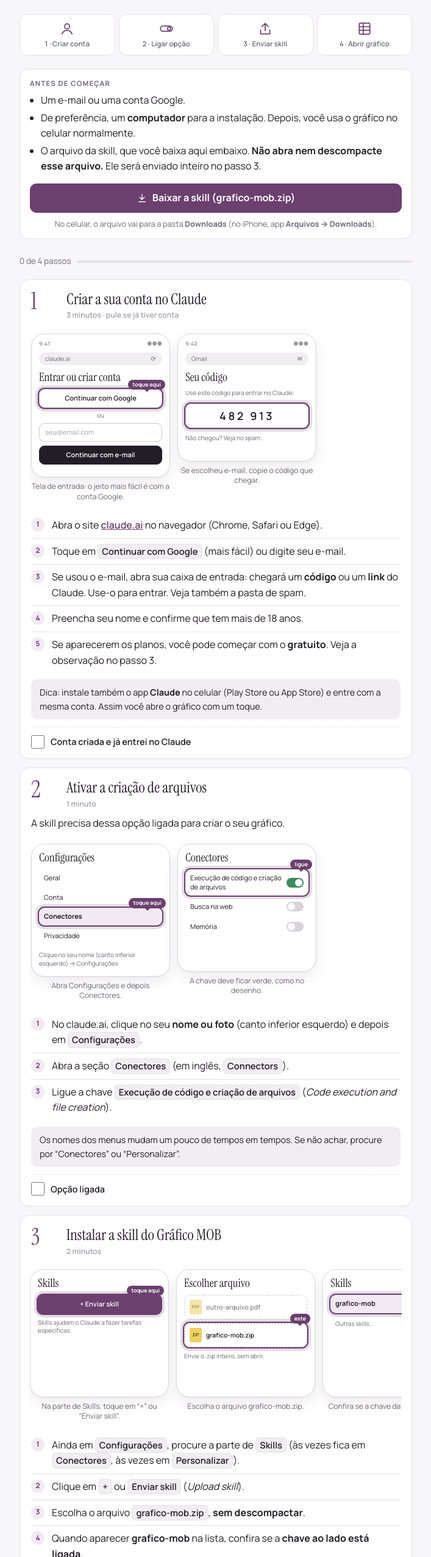
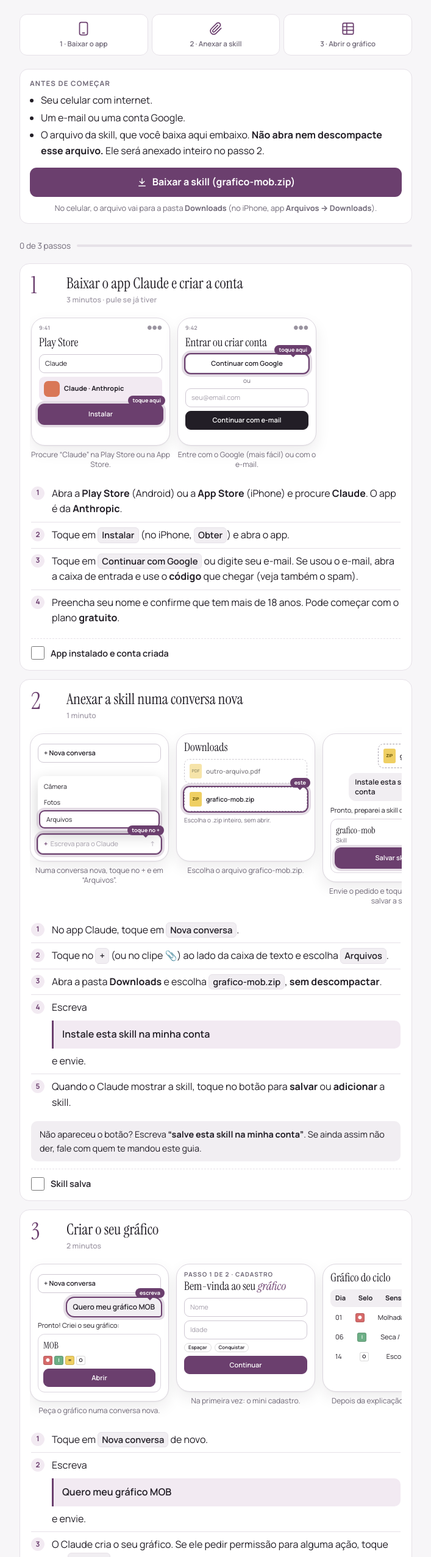
Before and after one commit to lirio-studio/mobpratico, a plain HTML site: page index.html in a window 1280 px wide. Shown: the part 246-2800 px from the top of the page at 61% size, without its empty margins (286-993 px from the left). Drawn offline with Linux system fonts and the light colour scheme.

Commit message:
Guia simplificado para instalar pelo celular
Co-Authored-By: Claude Opus 5.5 <noreply@anthropic.com>
Claude-Session: https://claude.ai/code/session_01XJhsN4pHYkNPaE5cixs79T

```diff
--- a/index.html
+++ b/index.html
@@ -127,22 +127,21 @@ h3{font-family:var(--f-display);font-weight:400;font-size:1.6rem;margin:34px 0 1
 <body>
 <div class="wrap">
   <div class="hero-logo"><span class="mob-tile" aria-hidden="true">MOB</span></div>
-  <div class="eyebrow">Passo a passo · cerca de 10 minutos</div>
+  <div class="eyebrow">Passo a passo · pelo celular · cerca de 5 minutos</div>
   <h1>Como instalar o <i>Gráfico MOB</i> no Claude</h1>
-  <p class="lead">Ao final, você terá o seu próprio gráfico do Método Billings dentro do Claude, com os registros salvos na sua conta e visíveis só para você.</p>
-  <div class="journey" aria-label="Resumo dos passos">
-    <div><svg viewBox="0 0 24 24"><circle cx="12" cy="8.5" r="3.8"/><path d="M4.5 20c1.4-3.6 4.2-5.4 7.5-5.4s6.1 1.8 7.5 5.4"/></svg>1 · Criar conta</div>
-    <div><svg viewBox="0 0 24 24"><rect x="3" y="8" width="18" height="8" rx="4"/><circle cx="16" cy="12" r="2.4"/></svg>2 · Ligar opção</div>
-    <div><svg viewBox="0 0 24 24"><path d="M12 15V4M7 9l5-5 5 5M5 14v6h14v-6"/></svg>3 · Enviar skill</div>
-    <div><svg viewBox="0 0 24 24"><rect x="4" y="3.5" width="16" height="17" rx="2"/><path d="M4 9h16M4 14.5h16M10 3.5v17"/></svg>4 · Abrir gráfico</div>
+  <p class="lead">Ao final, você terá o seu próprio gráfico do Método Billings dentro do app Claude, com os registros salvos na sua conta e visíveis só para você.</p>
+  <div class="journey" aria-label="Resumo dos passos" style="grid-template-columns:repeat(3,1fr)">
+    <div><svg viewBox="0 0 24 24"><rect x="6" y="2.5" width="12" height="19" rx="2.5"/><path d="M10.5 18.5h3"/></svg>1 · Baixar o app</div>
+    <div><svg viewBox="0 0 24 24"><path d="M20 11.5l-7.6 7.6a5 5 0 0 1-7.1-7.1l8-8a3.3 3.3 0 0 1 4.7 4.7l-8 8a1.7 1.7 0 0 1-2.4-2.4l7.4-7.4"/></svg>2 · Anexar a skill</div>
+    <div><svg viewBox="0 0 24 24"><rect x="4" y="3.5" width="16" height="17" rx="2"/><path d="M4 9h16M4 14.5h16M10 3.5v17"/></svg>3 · Abrir o gráfico</div>
   </div>
 
   <div class="need">
     <b class="t">Antes de começar</b>
     <ul>
+      <li>Seu celular com internet.</li>
       <li>Um e-mail ou uma conta Google.</li>
-      <li>De preferência, um <b>computador</b> para a instalação. Depois, você usa o gráfico no celular normalmente.</li>
-      <li>O arquivo da skill, que você baixa aqui embaixo. <b>Não abra nem descompacte esse arquivo.</b> Ele será enviado inteiro no passo 3.</li>
+      <li>O arquivo da skill, que você baixa aqui embaixo. <b>Não abra nem descompacte esse arquivo.</b> Ele será anexado inteiro no passo 2.</li>
     </ul>
     <a class="btn dl" href="grafico-mob.zip" download>
       <svg viewBox="0 0 24 24" width="18" height="18" fill="none" stroke="currentColor" stroke-width="1.8" stroke-linecap="round" stroke-linejoin="round"><path d="M12 4v11M7 10l5 5 5-5M5 20h14"/></svg>
@@ -152,91 +151,71 @@ h3{font-family:var(--f-display);font-weight:400;font-size:1.6rem;margin:34px 0 1
     </ul>
   </div>
 
-  <div class="progress"><span id="progTxt">0 de 4 passos</span><div class="bar"><i id="progBar"></i></div></div>
+  <div class="progress"><span id="progTxt">0 de 3 passos</span><div class="bar"><i id="progBar"></i></div></div>
 
   <section class="step" id="s1">
-    <div class="step-h"><div class="num">1</div><div><h2>Criar a sua conta no Claude</h2><div class="time">3 minutos · pule se já tiver conta</div></div></div>
+    <div class="step-h"><div class="num">1</div><div><h2>Baixar o app Claude e criar a conta</h2><div class="time">3 minutos · pule se já tiver</div></div></div>
     <div class="ill">
-      <figure><div class="scr"><div class="sb"><span>9:41</span><span>●●●</span></div><div class="url"><span>claude.ai</span><span>⟳</span></div>
+      <figure><div class="scr"><div class="sb"><span>9:41</span><span>●●●</span></div><div class="ttl">Play Store</div>
+        <div class="fld2" style="color:#221E26">Claude</div>
+        <div class="li sel"><span style="display:flex;gap:7px;align-items:center"><b style="width:26px;height:26px;border-radius:7px;background:#D97757;display:inline-block"></b>Claude · Anthropic</span></div>
+        <div class="mb pl hl"><span class="tap">toque aqui</span>Instalar</div></div>
+        <figcaption>Procure “Claude” na Play Store ou na App Store.</figcaption></figure>
+      <figure><div class="scr"><div class="sb"><span>9:42</span><span>●●●</span></div>
         <div class="ttl">Entrar ou criar conta</div>
         <div class="mb hl"><span class="tap">toque aqui</span>Continuar com Google</div>
         <div class="sm" style="text-align:center;margin:6px 0">ou</div>
         <div class="fld2">seu@email.com</div><div class="mb dark">Continuar com e-mail</div></div>
-        <figcaption>Tela de entrada: o jeito mais fácil é com a conta Google.</figcaption></figure>
-      <figure><div class="scr"><div class="sb"><span>9:42</span><span>●●●</span></div><div class="url"><span>Gmail</span><span>✉</span></div>
-        <div class="ttl">Seu código</div><div class="sm">Use este código para entrar no Claude:</div>
-        <div class="mb hl" style="font-size:18px;letter-spacing:.2em;margin-top:10px">482 913</div>
-        <div class="sm" style="margin-top:10px">Não chegou? Veja no spam.</div></div>
-        <figcaption>Se escolheu e-mail, copie o código que chegar.</figcaption></figure>
+        <figcaption>Entre com o Google (mais fácil) ou com o e-mail.</figcaption></figure>
     </div><div class="swipe">deslize para o lado →</div>
     <ol class="do">
-      <li>Abra o site <a href="https://claude.ai" target="_blank" rel="noopener">claude.ai</a> no navegador (Chrome, Safari ou Edge).</li>
-      <li>Toque em <span class="k">Continuar com Google</span> (mais fácil) ou digite seu e-mail.</li>
-      <li>Se usou o e-mail, abra sua caixa de entrada: chegará um <b>código</b> ou um <b>link</b> do Claude. Use-o para entrar. Veja também a pasta de spam.</li>
-      <li>Preencha seu nome e confirme que tem mais de 18 anos.</li>
-      <li>Se aparecerem os planos, você pode começar com o <b>gratuito</b>. Veja a observação no passo 3.</li>
+      <li>Abra a <b>Play Store</b> (Android) ou a <b>App Store</b> (iPhone) e procure <b>Claude</b>. O app é da <b>Anthropic</b>.</li>
+      <li>Toque em <span class="k">Instalar</span> (no iPhone, <span class="k">Obter</span>) e abra o app.</li>
+      <li>Toque em <span class="k">Continuar com Google</span> ou digite seu e-mail. Se usou o e-mail, abra a caixa de entrada e use o <b>código</b> que chegar (veja também o spam).</li>
+      <li>Preencha seu nome e confirme que tem mais de 18 anos. Pode começar com o plano <b>gratuito</b>.</li>
     </ol>
-    <div class="tip">Dica: instale também o app <b>Claude</b> no celular (Play Store ou App Store) e entre com a mesma conta. Assim você abre o gráfico com um toque.</div>
-    <label class="check"><input type="checkbox" data-step="s1"> Conta criada e já entrei no Claude</label>
+    <label class="check"><input type="checkbox" data-step="s1"> App instalado e conta criada</label>
   </section>
 
   <section class="step" id="s2">
-    <div class="step-h"><div class="num">2</div><div><h2>Ativar a criação de arquivos</h2><div class="time">1 minuto</div></div></div>
-    <p style="margin:10px 0 0">A skill precisa dessa opção ligada para criar o seu gráfico.</p>
+    <div class="step-h"><div class="num">2</div><div><h2>Anexar a skill numa conversa nova</h2><div class="time">1 minuto</div></div></div>
     <div class="ill">
-      <figure><div class="scr"><div class="ttl">Configurações</div>
-        <div class="li">Geral</div><div class="li">Conta</div><div class="li sel hl"><span class="tap">toque aqui</span>Conectores</div><div class="li">Privacidade</div>
-        <div class="sm" style="margin-top:10px">Clique no seu nome (canto inferior esquerdo) → Configurações</div></div>
-        <figcaption>Abra Configurações e depois Conectores.</figcaption></figure>
-      <figure><div class="scr"><div class="ttl">Conectores</div>
-        <div class="li hl"><span class="tap">ligue</span><span>Execução de código e criação de arquivos</span><span class="tg on"></span></div>
-        <div class="li"><span>Busca na web</span><span class="tg"></span></div>
-        <div class="li"><span>Memória</span><span class="tg"></span></div></div>
-        <figcaption>A chave deve ficar verde, como no desenho.</figcaption></figure>
+      <figure><div class="scr"><div class="mb" style="text-align:left">+ Nova conversa</div>
+        <div style="position:absolute;left:12px;right:12px;bottom:12px">
+          <div class="menu" style="position:static;width:auto;margin-bottom:6px"><div>Câmera</div><div>Fotos</div><div class="hl">Arquivos</div></div>
+          <div class="fld2 hl" style="display:flex;justify-content:space-between;margin:0"><span class="tap">toque no +</span><span><b style="color:#6B3F6E">+</b>&nbsp; Escreva para o Claude</span><span>↑</span></div>
+        </div></div>
+        <figcaption>Numa conversa nova, toque no + e em “Arquivos”.</figcaption></figure>
+      <figure><div class="scr"><div class="ttl">Downloads</div>
+        <div class="file" style="opacity:.55"><i>PDF</i>outro-arquivo.pdf</div>
+        <div class="file hl"><span class="tap">este</span><i>ZIP</i>grafico-mob.zip</div>
+        <div class="sm" style="margin-top:8px">Escolha o .zip inteiro, sem abrir.</div></div>
+        <figcaption>Escolha o arquivo grafico-mob.zip.</figcaption></figure>
+      <figure><div class="scr">
+        <div class="file" style="margin-left:auto;width:fit-content"><i>ZIP</i>grafico-mob.zip</div>
+        <div class="bub">Instale esta skill na minha conta</div>
+        <div class="reply">Pronto, preparei a skill do Gráfico MOB.</div>
+        <div class="card"><div class="ct">grafico-mob</div><div class="sm">Skill</div><div class="mb pl hl" style="margin:6px 0 0"><span class="tap">toque aqui</span>Salvar skill</div></div></div>
+        <figcaption>Envie o pedido e toque no botão para salvar a skill.</figcaption></figure>
     </div><div class="swipe">deslize para o lado →</div>
     <ol class="do">
-      <li>No claude.ai, clique no seu <b>nome ou foto</b> (canto inferior esquerdo) e depois em <span class="k">Configurações</span>.</li>
-      <li>Abra a seção <span class="k">Conectores</span> (em inglês, <span class="k">Connectors</span>).</li>
-      <li>Ligue a chave <span class="k">Execução de código e criação de arquivos</span> (<i>Code execution and file creation</i>).</li>
+      <li>No app Claude, toque em <span class="k">Nova conversa</span>.</li>
+      <li>Toque no <span class="k">+</span> (ou no clipe 📎) ao lado da caixa de texto e escolha <span class="k">Arquivos</span>.</li>
+      <li>Abra a pasta <b>Downloads</b> e escolha <span class="k">grafico-mob.zip</span>, <b>sem descompactar</b>.</li>
+      <li>Escreva <span class="say">Instale esta skill na minha conta</span> e envie.</li>
+      <li>Quando o Claude mostrar a skill, toque no botão para <b>salvar</b> ou <b>adicionar</b> a skill.</li>
     </ol>
-    <div class="tip">Os nomes dos menus mudam um pouco de tempos em tempos. Se não achar, procure por “Conectores” ou “Personalizar”.</div>
-    <label class="check"><input type="checkbox" data-step="s2"> Opção ligada</label>
+    <div class="tip">Não apareceu o botão? Escreva <b>“salve esta skill na minha conta”</b>. Se ainda assim não der, fale com quem te mandou este guia.</div>
+    <label class="check"><input type="checkbox" data-step="s2"> Skill salva</label>
   </section>
 
   <section class="step" id="s3">
-    <div class="step-h"><div class="num">3</div><div><h2>Instalar a skill do Gráfico MOB</h2><div class="time">2 minutos</div></div></div>
-    <div class="ill">
-      <figure><div class="scr"><div class="ttl">Skills</div>
-        <div class="mb pl hl"><span class="tap">toque aqui</span>+ Enviar skill</div>
-        <div class="sm" style="margin-top:8px">Skills ajudam o Claude a fazer tarefas específicas.</div></div>
-        <figcaption>Na parte de Skills, toque em “+” ou “Enviar skill”.</figcaption></figure>
-      <figure><div class="scr"><div class="ttl">Escolher arquivo</div>
-        <div class="file" style="opacity:.55"><i>PDF</i>outro-arquivo.pdf</div>
-        <div class="file hl"><span class="tap">este</span><i>ZIP</i>grafico-mob.zip</div>
-        <div class="sm" style="margin-top:8px">Envie o .zip inteiro, sem abrir.</div></div>
-        <figcaption>Escolha o arquivo grafico-mob.zip.</figcaption></figure>
-      <figure><div class="scr"><div class="ttl">Skills</div>
-        <div class="li sel hl"><span class="tap">ligada</span><span>grafico-mob</span><span class="tg on"></span></div>
-        <div class="li"><span class="sm">Outras skills…</span><span class="tg"></span></div></div>
-        <figcaption>Confira se a chave da skill está ligada.</figcaption></figure>
-    </div><div class="swipe">deslize para o lado →</div>
-    <ol class="do">
-      <li>Ainda em <span class="k">Configurações</span>, procure a parte de <span class="k">Skills</span> (às vezes fica em <span class="k">Conectores</span>, às vezes em <span class="k">Personalizar</span>).</li>
-      <li>Clique em <span class="k">+</span> ou <span class="k">Enviar skill</span> (<i>Upload skill</i>).</li>
-      <li>Escolha o arquivo <span class="k">grafico-mob.zip</span>, <b>sem descompactar</b>.</li>
-      <li>Quando aparecer <b>grafico-mob</b> na lista, confira se a <b>chave ao lado está ligada</b>.</li>
-    </ol>
-    <div class="warn"><b>Não apareceu a opção de Skills ou de enviar skill?</b> Algumas contas gratuitas ainda não podem enviar skills próprias. Nesse caso, fale com quem te mandou este guia antes de assinar qualquer plano. Vocês podem ver juntas a melhor opção.</div>
-    <label class="check"><input type="checkbox" data-step="s3"> Skill instalada e ligada</label>
-  </section>
-
-  <section class="step" id="s4">
-    <div class="step-h"><div class="num">4</div><div><h2>Criar o seu gráfico</h2><div class="time">3 minutos</div></div></div>
+    <div class="step-h"><div class="num">3</div><div><h2>Criar o seu gráfico</h2><div class="time">2 minutos</div></div></div>
     <div class="ill">
       <figure><div class="scr"><div class="mb" style="text-align:left">+ Nova conversa</div>
         <div class="bub hl"><span class="tap">escreva</span>Quero meu gráfico MOB</div>
         <div class="reply">Pronto! Criei o seu gráfico:</div>
-        <div class="card"><div class="ct">Meu Gráfico MOB</div><div class="mini"><span class="r">●</span><span class="g">|</span><span class="y">=</span><span class="w">O</span></div><div class="mb pl" style="margin:4px 0 0">Abrir</div></div></div>
+        <div class="card"><div class="ct">MOB</div><div class="mini"><span class="r">●</span><span class="g">|</span><span class="y">=</span><span class="w">O</span></div><div class="mb pl" style="margin:4px 0 0">Abrir</div></div></div>
         <figcaption>Peça o gráfico numa conversa nova.</figcaption></figure>
       <figure><div class="scr"><div class="sm" style="letter-spacing:.1em;font-weight:700">PASSO 1 DE 2 · CADASTRO</div>
         <div class="ttl">Bem-vinda ao seu <i style="color:#6B3F6E">gráfico</i></div>
@@ -252,87 +231,62 @@ h3{font-family:var(--f-display);font-weight:400;font-size:1.6rem;margin:34px 0 1
         <figcaption>Depois da explicação, o seu gráfico.</figcaption></figure>
     </div><div class="swipe">deslize para o lado →</div>
     <ol class="do">
-      <li>Volte para o início e clique em <span class="k">Nova conversa</span>.</li>
-      <li>Escreva:<span class="say">Quero meu gráfico MOB</span></li>
-      <li>O Claude cria o seu gráfico e mostra o link. Se ele pedir permissão para alguma ação, toque em <span class="k">Permitir</span>.</li>
+      <li>Toque em <span class="k">Nova conversa</span> de novo.</li>
+      <li>Escreva <span class="say">Quero meu gráfico MOB</span> e envie.</li>
+      <li>O Claude cria o seu gráfico. Se ele pedir permissão para alguma ação, toque em <span class="k">Permitir</span>.</li>
       <li>Abra o gráfico. Na primeira vez ele mostra:
         <br>① um <b>mini cadastro</b> (nome, idade, objetivo, instrutora e dia do acompanhamento);
         <br>② uma <b>explicação rápida</b> de como funciona;
         <br>③ o seu <b>gráfico</b>, pronto para o primeiro registro.</li>
-      <li>Peça ao Claude para <b>fixar</b> o gráfico na barra lateral, ou salve o link nos favoritos.</li>
     </ol>
-    <div class="tip">Quando o app pedir permissão para guardar dados ou usar o microfone, toque em <b>Permitir</b>. É isso que salva os seus registros na sua conta.</div>
-    <label class="check"><input type="checkbox" data-step="s4"> Meu gráfico abriu</label>
-  </section>
-
-  <section class="step" id="s5">
-    <div class="step-h"><div class="num">+</div><div><h2>Deixar como app no celular</h2><div class="time">Opcional · 1 minuto · recomendado</div></div></div>
-    <p style="margin:10px 0 0">Assim o gráfico ganha um ícone na tela inicial e abre com um toque, como um aplicativo.</p>
-    <div class="ill">
-      <figure><div class="scr"><div class="sb"><span>9:41</span><span>●●●</span></div><div class="url"><span>claude.ai/artifact/…</span><span class="hl" style="border-radius:4px;padding:0 3px;position:relative"><span class="tap">⋮</span>⋮</span></div>
-        <div class="ttl">Meu Gráfico MOB</div><div class="mini"><span class="r">●</span><span class="g">|</span><span class="y">=</span><span class="w">O</span></div>
-        <div class="menu"><div>Nova guia</div><div>Favoritos</div><div>Compartilhar…</div><div class="hl">Adicionar à tela inicial</div><div>Configurações</div></div></div>
-        <figcaption>Android: no Chrome, ⋮ e “Adicionar à tela inicial”.</figcaption></figure>
-      <figure><div class="scr"><div class="ttl">Meu Gráfico MOB</div><div class="mini"><span class="r">●</span><span class="g">|</span><span class="y">=</span><span class="w">O</span></div>
-        <div class="sheetm"><div><span>Copiar</span><span>⧉</span></div><div class="hl"><span>Adicionar à Tela de Início</span><span>⊞</span></div><div><span>Adicionar aos Favoritos</span><span>☆</span></div></div></div>
-        <figcaption>iPhone: no Safari, Compartilhar e “Adicionar à Tela de Início”.</figcaption></figure>
-    </div><div class="swipe">deslize para o lado →</div>
-    <p style="margin:14px 0 0"><b>Android, no Chrome</b></p>
-    <ol class="do">
-      <li>Abra o link do seu gráfico no <b>Chrome</b> e entre na sua conta do Claude, se ele pedir.</li>
-      <li>Toque nos <span class="k">⋮</span> três pontinhos, no canto superior direito.</li>
-      <li>Toque em <span class="k">Adicionar à tela inicial</span> (em alguns celulares, <span class="k">Instalar app</span>) e depois em <span class="k">Adicionar</span>.</li>
-    </ol>
-    <p style="margin:14px 0 0"><b>iPhone, no Safari</b></p>
-    <ol class="do">
-      <li>Abra o link do seu gráfico no <b>Safari</b> e entre na sua conta do Claude.</li>
-      <li>Toque em <span class="k">Compartilhar</span> (o quadrado com a seta para cima).</li>
-      <li>Toque em <span class="k">Adicionar à Tela de Início</span> e depois em <span class="k">Adicionar</span>.</li>
-    </ol>
-    <div class="tip">Não sabe o link do seu gráfico? Abra uma conversa no Claude e peça: <b>“me passe o link do meu gráfico MOB”</b>.</div>
+    <div class="tip">Quando o app pedir permissão para guardar dados, toque em <b>Permitir</b>. É isso que salva os seus registros na sua conta.</div>
+    <label class="check"><input type="checkbox" data-step="s3"> Meu gráfico abriu</label>
   </section>
 
   <h3>No dia a dia</h3>
   <details open><summary>Como abrir o gráfico de novo</summary><div class="bd">
-    Abra o Claude (site ou app) e toque no gráfico fixado na barra lateral. Se não achar, abra uma nova conversa e escreva <b>“abra meu gráfico MOB”</b>. O Claude abre o mesmo gráfico, com todos os seus registros. <b>Não peça para “criar um novo”</b>, senão você fica com dois gráficos separados.
+    Abra o app Claude, numa conversa nova escreva <b>“abra meu gráfico MOB”</b>. O Claude abre o mesmo gráfico, com todos os seus registros. <b>Não peça para “criar um novo”</b>, senão você fica com dois gráficos separados.
   </div></details>
   <details><summary>Como registrar o dia</summary><div class="bd">
-    À noite, abra o gráfico e escreva ou fale o mais fértil que percebeu, por exemplo <b>“seca, nada vejo, cólica”</b> ou <b>“molhada, muco branco, regra 2”</b>. O app preenche a cor, o símbolo e a regra. Confira e toque em <b>Salvar o dia</b>.
+    À noite, abra o gráfico e escreva o mais fértil que percebeu, por exemplo <b>“seca, nada vejo, cólica”</b> ou <b>“molhada, muco branco, regra 2”</b>. Para ditar, use o microfone do teclado do celular. O app preenche a cor, o símbolo e a regra. Confira e toque em <b>Salvar o dia</b>.
   </div></details>
   <details><summary>Lembrete diário</summary><div class="bd">
-    No app, vá em <b>Perfil → Lembretes</b> e toque em <b>Lembrete diário</b>. Ele abre o Google Agenda com o lembrete pronto, no horário que você escolheu no cadastro. Toque em <b>Salvar</b> na agenda.
+    No gráfico, vá em <b>Perfil → Lembretes</b> e toque em <b>Lembrete diário</b>. Ele abre o Google Agenda com o lembrete pronto, no horário que você escolheu no cadastro. Toque em <b>Salvar</b> na agenda.
+  </div></details>
+  <details><summary>Atalho na tela inicial (opcional)</summary><div class="bd">
+    Peça ao Claude <b>“me passe o link do meu gráfico MOB”</b> e abra o link no <b>Chrome</b> (Android): <span class="k">⋮</span> → <span class="k">Adicionar à tela inicial</span>. No iPhone, abra no <b>Safari</b>: <span class="k">Compartilhar</span> → <span class="k">Adicionar à Tela de Início</span>. O ícone fica com o símbolo de lápis.
   </div></details>
   <details><summary>Onde ficam os meus dados</summary><div class="bd">
     Na sua conta Claude, visíveis só para você. Ninguém mais vê, nem quem te mandou este guia. Para garantir, uma vez por mês vá em <b>Perfil → Salvar cópia</b> e guarde o arquivo no Google Drive ou no seu WhatsApp. <b>Nunca apague o gráfico</b> da sua lista no Claude, porque os registros são apagados junto.
   </div></details>
   <details><summary>Enviar o gráfico para a instrutora</summary><div class="bd">
-    No gráfico, toque em <b>Compartilhar PDF</b>, escolha os ciclos e se quer incluir as suas dúvidas. Depois toque em <b>Compartilhar</b> ou <b>Salvar</b> e envie pelo WhatsApp ou por e-mail.
+    No gráfico, toque em <b>Compartilhar PDF</b>, escolha os ciclos e se quer incluir as suas dúvidas. Depois toque em <b>Compartilhar</b> e envie pelo WhatsApp ou por e-mail. Se no Android o PDF não salvar pelo app, abra o link do gráfico no Chrome e gere por lá.
   </div></details>
 
   <h3>Se algo não der certo</h3>
   <details><summary>O Claude não criou o gráfico, só respondeu com texto</summary><div class="bd">
-    Confira se a skill <b>grafico-mob</b> está com a chave ligada (passo 3) e se a <b>criação de arquivos</b> está ativa (passo 2). Depois abra uma <b>nova conversa</b> e escreva de novo “Quero meu gráfico MOB”.
+    Confira se a skill foi salva (passo 2). Depois abra uma <b>nova conversa</b> e escreva de novo “Quero meu gráfico MOB”.
   </div></details>
-  <details><summary>Deu erro ao enviar o arquivo da skill</summary><div class="bd">
-    Envie o arquivo <b>grafico-mob.zip</b> exatamente como veio, sem descompactar e sem renomear. Se você descompactou sem querer, baixe o arquivo de novo nesta página.
+  <details><summary>Não acho o arquivo da skill para anexar</summary><div class="bd">
+    O arquivo fica na pasta <b>Downloads</b> do celular (no iPhone, app <b>Arquivos → Downloads</b>). Envie o arquivo <b>grafico-mob.zip</b> exatamente como veio, sem descompactar e sem renomear. Se você descompactou sem querer, baixe o arquivo de novo nesta página.
   </div></details>
   <details><summary>Meus registros sumiram</summary><div class="bd">
-    Veja se você está na <b>mesma conta</b> e no <b>mesmo gráfico</b> de sempre (o fixado ou o dos favoritos). Se tiver uma cópia salva, use <b>Perfil → Restaurar cópia</b>.
+    Veja se você está na <b>mesma conta</b> e no <b>mesmo gráfico</b> de sempre. Se tiver uma cópia salva, use <b>Perfil → Restaurar cópia</b>.
   </div></details>
 
   <p class="foot">Este app é um caderno de registro. O aprendizado do Método de Ovulação Billings é feito com uma instrutora credenciada, e as orientações dela prevalecem.</p>
 </div>
 <script>
 (function(){
-  const boxes=[...document.querySelectorAll("[data-step]")];
-  let saved={};try{saved=JSON.parse(localStorage.getItem("mob-guia")||"{}")}catch(e){}
+  const boxes=[...document.querySelectorAll("[data-step]")],N=boxes.length;
+  let saved={};try{saved=JSON.parse(localStorage.getItem("mob-guia2")||"{}")}catch(e){}
   function paint(){
     let n=0;
     boxes.forEach(b=>{const on=b.checked;document.getElementById(b.dataset.step).classList.toggle("done",on);if(on)n++});
-    document.getElementById("progTxt").textContent=n+" de 4 passos"+(n===4?" · tudo pronto!":"");
-    document.getElementById("progBar").style.width=(n/4*100)+"%";
+    document.getElementById("progTxt").textContent=n+" de "+N+" passos"+(n===N?" · tudo pronto!":"");
+    document.getElementById("progBar").style.width=(n/N*100)+"%";
   }
-  boxes.forEach(b=>{b.checked=!!saved[b.dataset.step];b.onchange=()=>{saved[b.dataset.step]=b.checked;try{localStorage.setItem("mob-guia",JSON.stringify(saved))}catch(e){}paint()}});
+  boxes.forEach(b=>{b.checked=!!saved[b.dataset.step];b.onchange=()=>{saved[b.dataset.step]=b.checked;try{localStorage.setItem("mob-guia2",JSON.stringify(saved))}catch(e){}paint()}});
   paint();
 })();
 </script>
```
Also changed, not shown: 1 other file.
